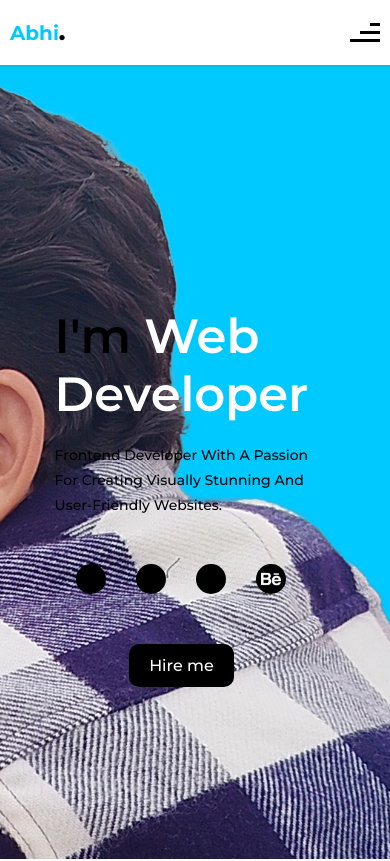
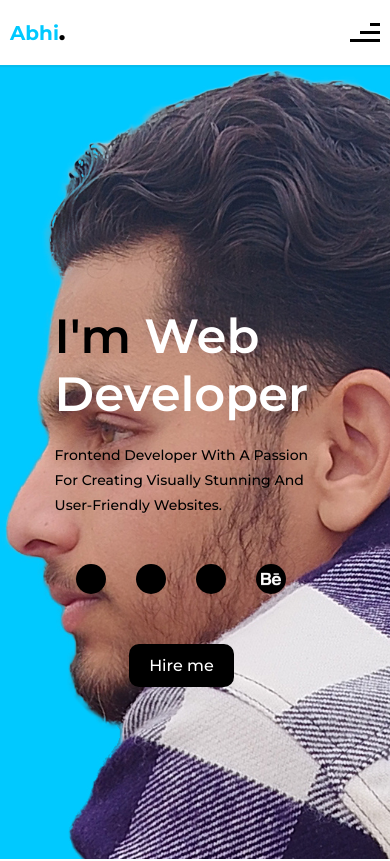
Before and after one commit to AbhiShekSehjal/myProtfolioWIthReact.js, a React (Vite) app: page / in a window 390 px wide. Shown: the top 861 px of the page. Built offline with nearby package versions, Linux system fonts and the light colour scheme; some icons are missing.

Commit message:
done mobile responsive 5

```diff
--- a/src/home/components/header/Header.css
+++ b/src/home/components/header/Header.css
@@ -113,6 +113,7 @@ h1 {
         width: 100vh;
         border-radius: 0;
         animation: none;
+        background-position: calc(350px);
     }
 
     .spanText2 {
```
